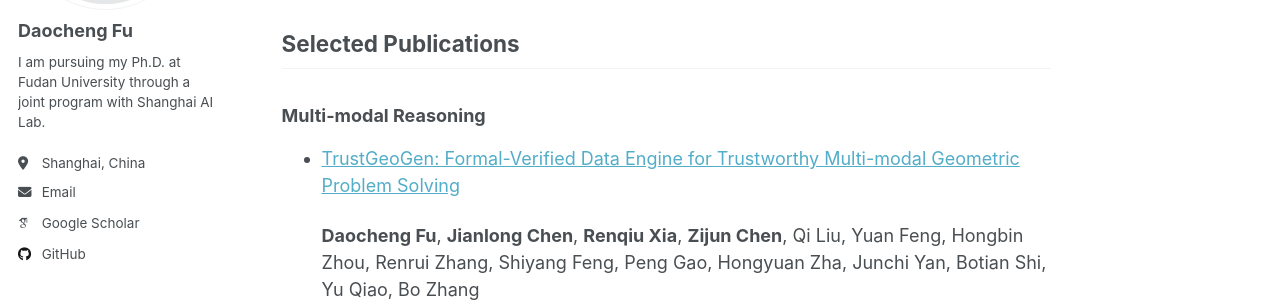
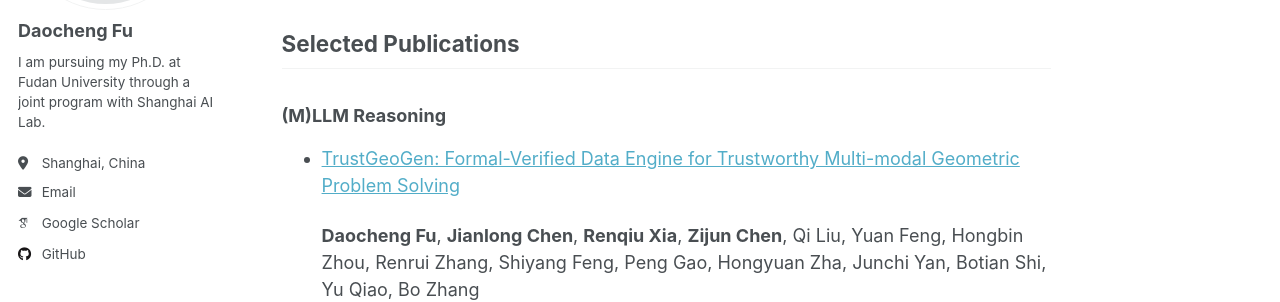
Before and after one commit to fudaocheng/AcademicPage, a Jekyll site: the page built from _pages/about.md, in a window 1280 px wide and 900 px high. Shown: the part 264-566 px from the top of the window. Built offline with Jekyll 4.4.1, drawn with Linux system fonts in a browser that asks for light colours; some web fonts are replaced; a script that is not in the unit is left out.

Commit message:
third commit: refine

```diff
--- a/_pages/about.md
+++ b/_pages/about.md
@@ -12,7 +12,7 @@ Daocheng Fu is a Ph.D. candidate at Fudan University’s College of Computer Sci
 
 ## Selected Publications
 
-### Multi-modal Reasoning
+### (M)LLM Reasoning
 
 - [TrustGeoGen: Formal-Verified Data Engine for Trustworthy Multi-modal Geometric Problem Solving](/publication/trustgeogen)
 
```
